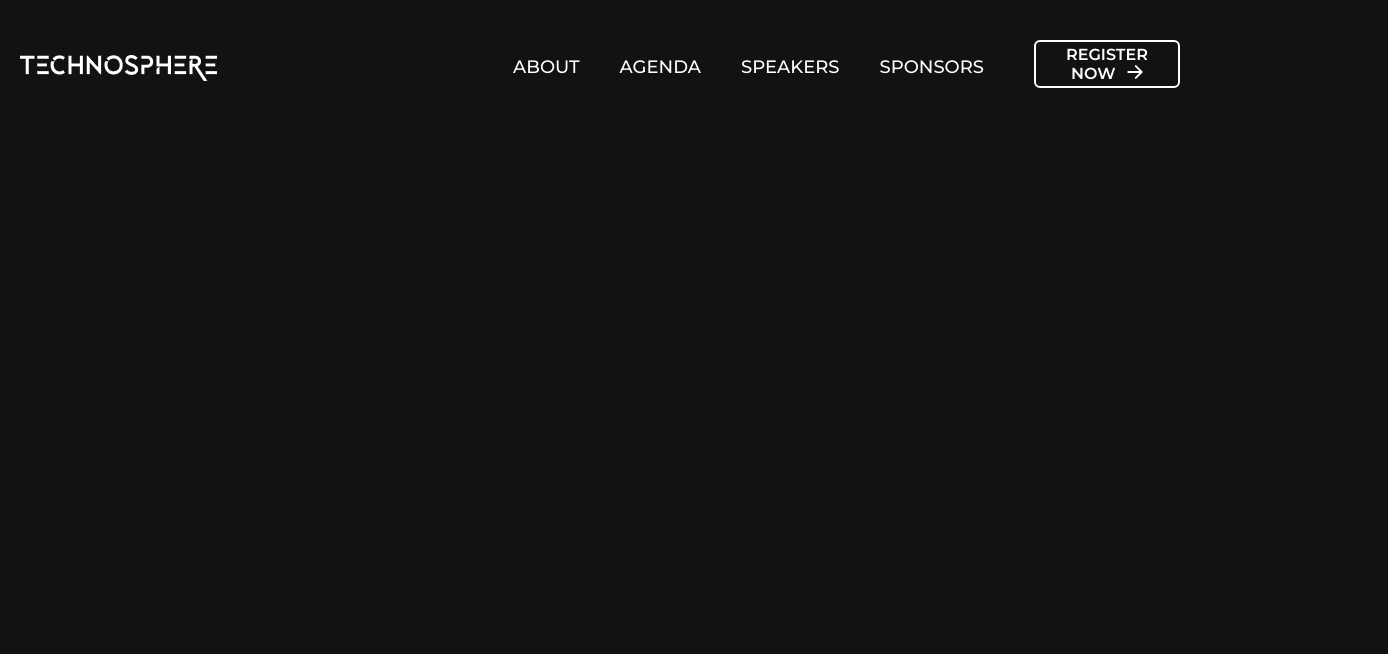
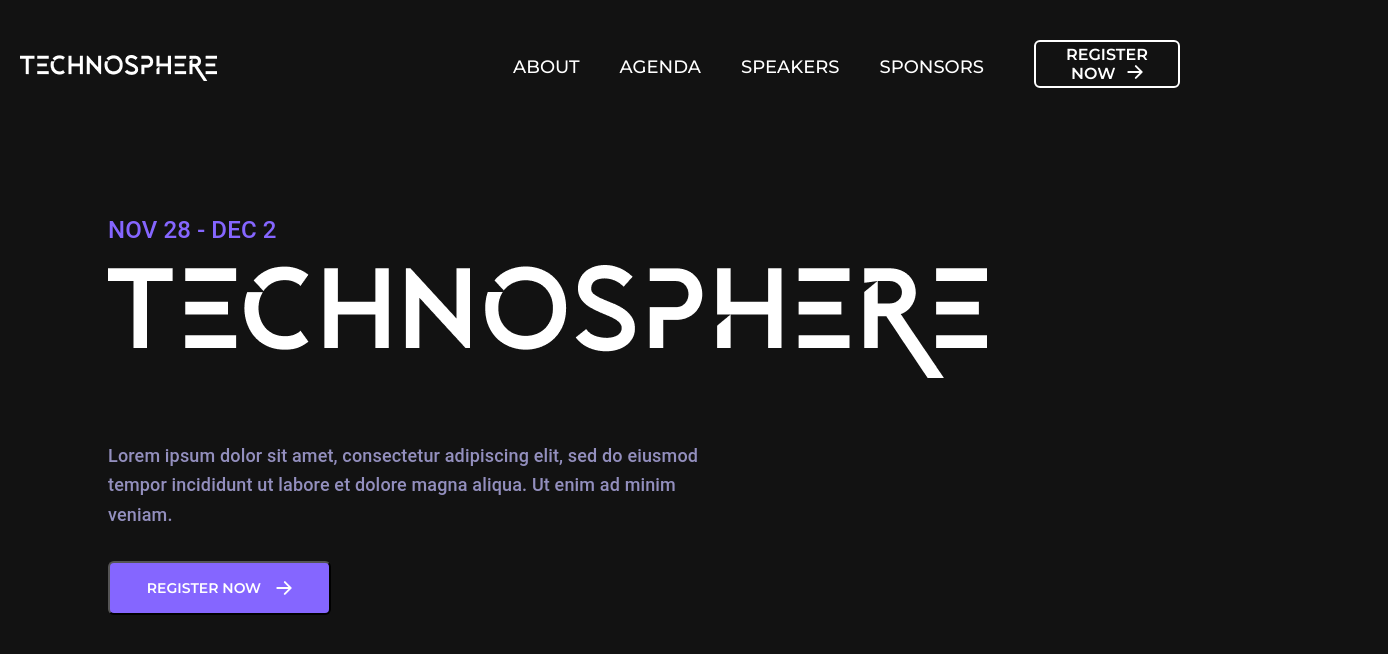
Before and after one commit to fossnsbm/technosphere-web, a React (Vite) app: page / in a window 1280 px wide. Shown: the top 654 px of the page, 1388 px wide, since content can reach past the window. Built offline with nearby package versions, Linux system fonts and the light colour scheme.

Commit message:
Created hero section

```diff
--- a/src/components/headerMenus/headerMenus.tsx
+++ b/src/components/headerMenus/headerMenus.tsx
@@ -36,7 +36,7 @@ const HeaderMenus: React.FC<{}> = () => {
             <div className='Header'>
                 <span><img src="src/assets/Vector.png" alt="Technosphere_logo" className='vector_logo'/></span>
                 <Links links={links} />
-                <button className='btn_register' onClick={handleClick}>REGISTER NOW <img src="src/assets/RightArrow.png" alt="Technosphere_logo" className='right_arrow'/></button>
+                <button className='btn_register' onClick={handleClick}>REGISTER NOW <img src="src/assets/RightArrow.png" alt="arrow" className='right_arrow'/></button>
             </div>
 
         </>
--- a/src/components/heroSection/heroSection.css
+++ b/src/components/heroSection/heroSection.css
@@ -0,0 +1,62 @@
+.Hero {
+    position: absolute;
+    width: 100%;
+    height: 39px;
+    left: 108px;
+    top: 211px;
+    font-style: normal;
+    font-weight: 500;
+    font-size: 24px;
+    line-height: 164.02%;
+    /* or 39px */
+
+    text-transform: uppercase;
+
+    /* Blue-2 */
+
+    color: #8566FF;
+}
+
+.Hero_logo {
+    padding-top: 15px;
+}
+
+.hero_text {
+    width: 600px;
+    height: 90px;
+    left: 108px;
+    top: 436px;
+    font-style: normal;
+    font-weight: 500;
+    font-size: 18px;
+    line-height: 164.02%;
+    color: #938FBE;
+    text-transform: none;
+    padding-top: 50px;
+
+}
+
+.register_btn_hero {
+    display: flex;
+    flex-direction: row;
+    justify-content: center;
+    align-items: center;
+    padding: 14px 32px;
+    gap: 8px;
+    color: #fff;
+    position: absolute;
+    width: 223px;
+    height: 54px;
+    /* left: 108px; */
+    top: 350px;
+
+    /* Blue-2 */
+
+    background: #8566FF;
+    border-radius: 6px;
+    font-style: normal;
+    font-weight: 550;
+    font-size: 14px;
+    line-height: 164.02%;
+    font-family: 'Montserrat';
+}
--- a/src/components/heroSection/heroSection.tsx
+++ b/src/components/heroSection/heroSection.tsx
@@ -1,2 +1,29 @@
 import React from 'react'
+import HeaderMenus from '../headerMenus/headerMenus';
 import './heroSection.css'
+const handleClick = (event: React.MouseEvent<HTMLElement>) => {
+    window.location.href = '/test';
+}
+const HeroSection: React.FC<{}> = () => {
+    return (
+        <>  <HeaderMenus />
+            <div className='Hero'>
+
+                <div className='Event_date'>
+                NoV 28 - Dec 2
+                </div>
+                <div className='Hero_logo'>
+                <img src="src/assets/Hero_Logo.png" alt="Hero_Logo" className='Vector_Hero'/>
+                </div>
+                <div className='hero_text'>
+                Lorem ipsum dolor sit amet, consectetur adipiscing elit, sed do eiusmod tempor incididunt ut labore et dolore magna aliqua. Ut enim ad minim veniam.
+                </div>
+                <div>
+                <button className='register_btn_hero' onClick={handleClick}>REGISTER NOW <img src="src/assets/RightArrow.png" alt="arrow" className='right_arrow'/></button>
+                </div>
+            </div>
+
+        </>
+    )
+}
+export default HeroSection;
--- a/src/layouts/main.tsx
+++ b/src/layouts/main.tsx
@@ -2,6 +2,7 @@ import React from "react";
 import { ThemeProvider, createTheme } from "@mui/material/styles";
 import CssBaseline from "@mui/material/CssBaseline";
 import HeaderMenus from "../components/headerMenus/headerMenus";
+import HeroSection from "../components/heroSection/heroSection";
 
 const MainLayout: React.FC<{ children: React.ReactNode }> = ({ children }) => {
   const theme = createTheme({
@@ -15,7 +16,7 @@ const MainLayout: React.FC<{ children: React.ReactNode }> = ({ children }) => {
 
       <ThemeProvider theme={theme}>
         <CssBaseline />
-        <HeaderMenus />
+        <HeroSection />
         <div>{children}</div>
       </ThemeProvider>
     </>
```
Also changed, not shown: src/assets/Hero_Logo.png (added).
